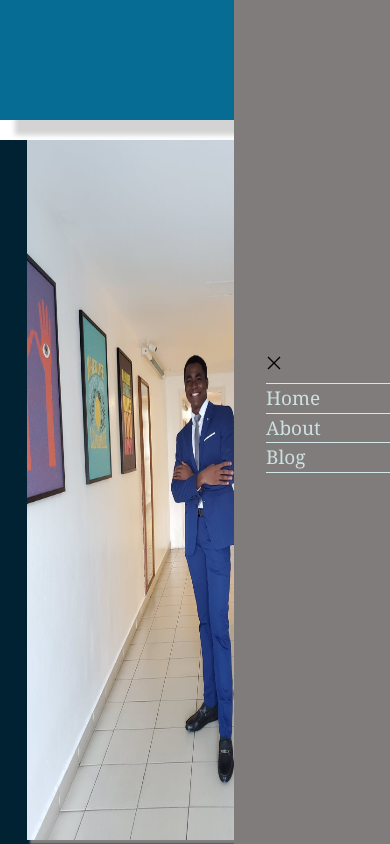
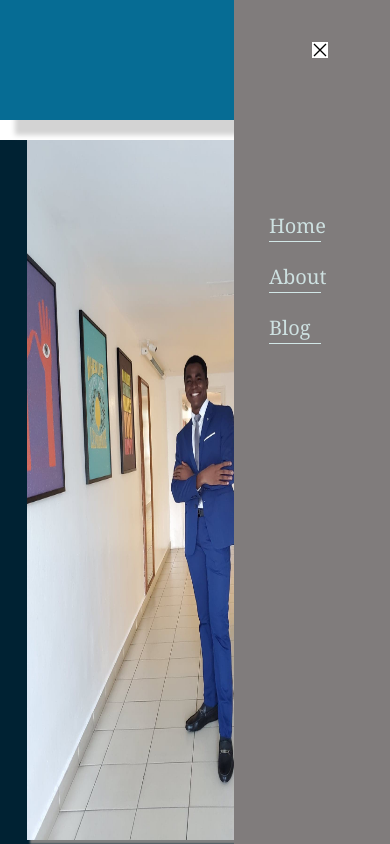
Before and after one commit to Sylvainyabre/portfolio, a React (Create React App) app: page / in a window 390 px wide. Both pictures are taken after a click on the icon 362 px from the left and 47 px from the top of the page. Shown: the top 844 px of the page. Built offline with nearby package versions, Linux system fonts and the light colour scheme.

Commit message:
mobile navigation css edited

```diff
--- a/package.json
+++ b/package.json
@@ -2,7 +2,7 @@
   "name": "portfolio",
   "version": "0.1.0",
   "private": true,
- "homepage": ".",
+  "homepage": ".",
   "dependencies": {
     "@testing-library/jest-dom": "^5.11.8",
     "@testing-library/react": "^11.2.2",
@@ -17,6 +17,7 @@
     "react-paginate": "^7.1.3",
     "react-router-dom": "^5.2.0",
     "react-scripts": "4.0.1",
+    "react-syntax-highlighter": "^15.4.4",
     "web-vitals": "^0.2.4"
   },
   "scripts": {
--- a/src/components/Navbar/MobileNav.js
+++ b/src/components/Navbar/MobileNav.js
@@ -12,10 +12,9 @@ const MobileNav = () => {
 
   const mobileLinks = (
     <nav className="nav-menu">
+       <GrClose className="close-icon" onClick={() => setOpen(!open)} />
       <ul className="mobile-links">
-        <li className="mobile-link-item">
-          <GrClose className="close-icon" onClick={() => setOpen(!open)} />
-        </li>
+
 
         <li className="mobile-link-item" onClick={() => setOpen(!open)}>
           <Link to="/" className="mobile-link">
--- a/src/components/Navbar/Navbar.css
+++ b/src/components/Navbar/Navbar.css
@@ -135,15 +135,20 @@
 
 .mobile-link {
   text-decoration: none;
-  font-size: 19px;
+  font-size: 20px;
   color: rgb(205, 224, 224);
   font-family: Georgia, 'Times New Roman', Times, serif;
 }
 .mobile-link-item {
+  position: relative;
+  width: 90%;
   border-bottom: 1px rgb(210, 231, 231) solid;
   list-style: none;
   margin: auto;
   text-decoration: none;
+  margin-bottom: 20px;
+
+
 }
 .nav-menu {
   background: rgb(128, 124, 124);
@@ -153,13 +158,19 @@
   width: 40%;
   height: 100vh;
   right: -60%;
-  justify-content: space-evenly;
+  justify-content: space-between;
   z-index: 100;
 
 }
-
+.mobile-links{
+  top:25%;
+  position:absolute;
+}
 .close-icon {
   display: block;
-  color: white;
-  margin-bottom: 10%;
+  background: white;
+  position: absolute;
+  justify-self: center;
+   top: 5%;
+   right:40%;
 }
--- a/src/components/Projects/Project/Article/Article.js
+++ b/src/components/Projects/Project/Article/Article.js
@@ -4,6 +4,7 @@ import { useParams } from "react-router";
 import "./Article.css";
 const HtmlToReactParser = require("html-to-react").Parser;
 const htmlToReactParser = new HtmlToReactParser();
+
 
 const Article = () => {
   const { articleId } = useParams();
```
Also changed, not shown: 2 other files (tests, documents, lock files or other folders).
